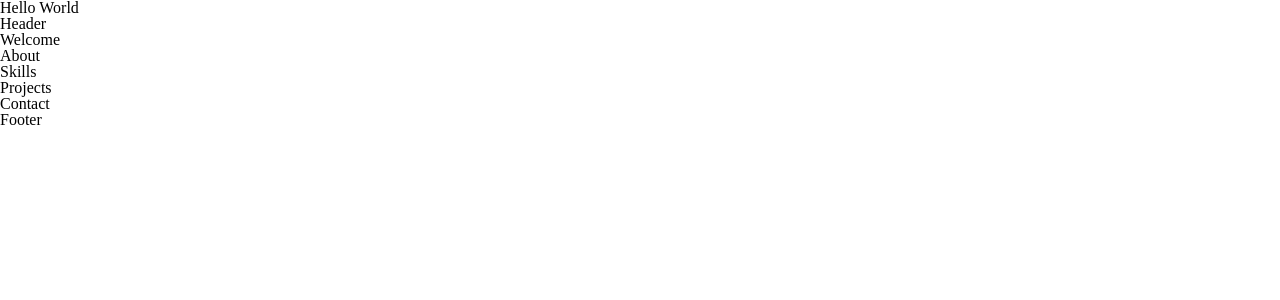
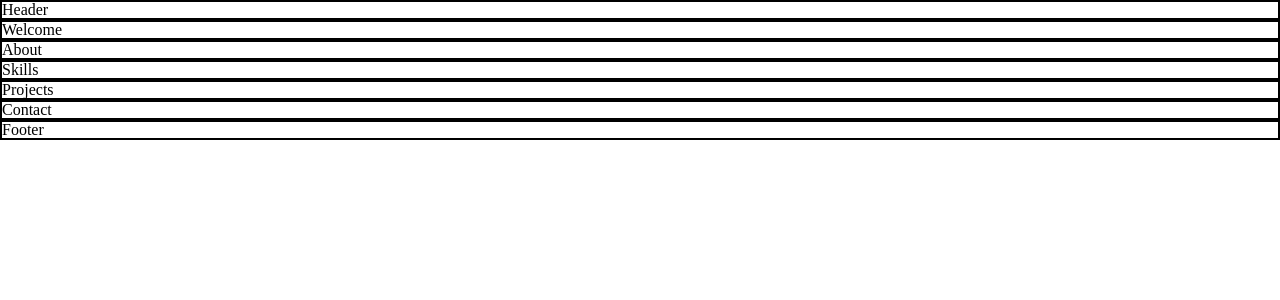
Before and after one commit to NBrennan26/nb-portfolio, a React (Create React App) app: page / in a window 1280 px wide. Shown: the top 300 px of the page. Built offline with nearby package versions, Linux system fonts and the light colour scheme.

Commit message:
Add className to main component divs, add borders in css

```diff
--- a/src/App.js
+++ b/src/App.js
@@ -9,7 +9,6 @@ import Welcome from "./components/Welcome"
 function App() {
   return (
     <div>
-      <h1>Hello World</h1>
       <Header />
       <Welcome />
       <About />
--- a/src/components/About.jsx
+++ b/src/components/About.jsx
@@ -1,6 +1,6 @@
 function About() {
   return (
-    <div>About</div>
+    <div className="about-cont">About</div>
   )
 }
 
--- a/src/components/Contact.jsx
+++ b/src/components/Contact.jsx
@@ -1,6 +1,6 @@
 function Contact() {
   return (
-    <div>Contact</div>
+    <div className="contact-cont">Contact</div>
   )
 }
 
--- a/src/components/Footer.jsx
+++ b/src/components/Footer.jsx
@@ -1,6 +1,6 @@
 function Footer() {
   return (
-    <div>Footer</div>
+    <div className="footer-cont">Footer</div>
   )
 }
 
--- a/src/components/Header.jsx
+++ b/src/components/Header.jsx
@@ -1,6 +1,6 @@
 function Header() {
   return (
-    <div>Header</div>
+    <div className="header-cont">Header</div>
   )
 }
 
--- a/src/components/Projects.jsx
+++ b/src/components/Projects.jsx
@@ -1,6 +1,6 @@
 function Projects() {
   return (
-    <div>Projects</div>
+    <div className="projects-cont">Projects</div>
   )
 }
 
--- a/src/components/Skills.jsx
+++ b/src/components/Skills.jsx
@@ -1,6 +1,6 @@
 function Skills() {
   return (
-    <div>Skills</div>
+    <div className="skills-cont">Skills</div>
   )
 }
 
--- a/src/components/Welcome.jsx
+++ b/src/components/Welcome.jsx
@@ -1,6 +1,6 @@
 function Welcome() {
   return (
-    <div>Welcome</div>
+    <div className="welcome-cont">Welcome</div>
   )
 }
 
--- a/src/index.css
+++ b/src/index.css
@@ -1,33 +1,48 @@
 /**********/
 /* Header */
 /**********/
-
+.header-cont {
+  border: 2px solid black;
+}
 
 /***********/
 /* Welcome */
 /***********/
-
+.welcome-cont {
+  border: 2px solid black;
+}
 
 /*********/
 /* About */
 /*********/
-
+.about-cont {
+  border: 2px solid black;
+}
 
 /**********/
 /* Skills */
 /**********/
-
+.skills-cont {
+  border: 2px solid black;
+}
 
 /************/
 /* Projects */
 /************/
-
+.projects-cont {
+  border: 2px solid black;
+}
 
 /***********/
 /* Contact */
 /***********/
-
+.contact-cont {
+  border: 2px solid black;
+}
 
 /**********/
 /* Footer */
 /**********/
+.footer-cont {
+  border: 2px solid black;
+}
```
